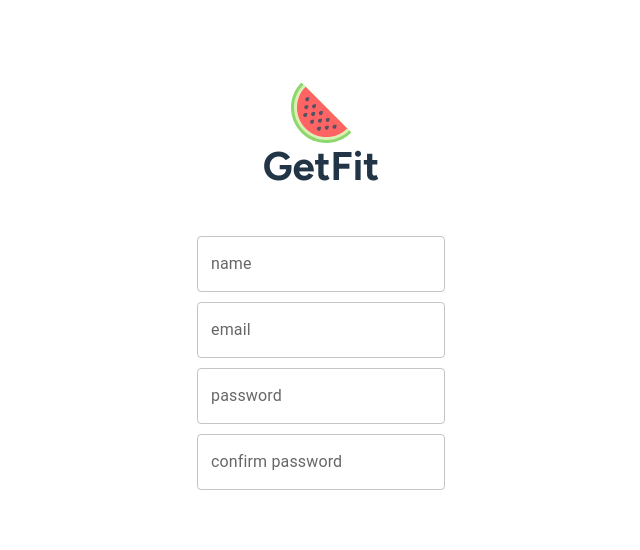
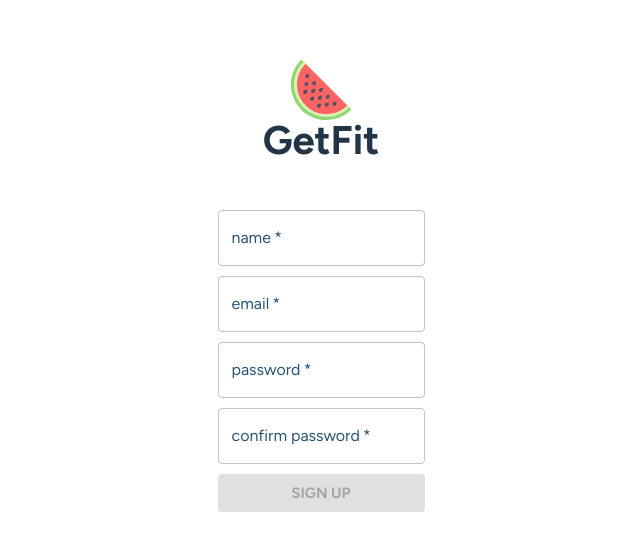
Before and after one commit to pablodamascenoo/getFit-front, a React (Vite) app: page /auth/sign-up in a window 1280 px wide. Shown: the part 114-664 px from the top of the page, without its empty margins (319-959 px from the left). Built offline with nearby package versions, Linux system fonts and the light colour scheme; no server answers.

Commit message:
feat: finish sign-up page

```diff
--- a/package.json
+++ b/package.json
@@ -12,8 +12,10 @@
     "@emotion/react": "^11.10.0",
     "@emotion/styled": "^11.10.0",
     "@mui/material": "^5.10.0",
+    "axios": "^0.27.2",
     "react": "^18.2.0",
     "react-dom": "^18.2.0",
+    "react-loader-spinner": "^5.1.7-beta.1",
     "react-router-dom": "^6.3.0",
     "styled-components": "^5.3.5"
   },
--- a/src/App.css
+++ b/src/App.css
@@ -1,6 +1,8 @@
 #root {
-  max-width: 1280px;
-  margin: 0 auto;
-  padding: 2rem;
-  text-align: center;
+  width: 100%;
+  height: 100vh;
 }
+
+* {
+  box-sizing: border-box;
+}
--- a/src/App.jsx
+++ b/src/App.jsx
@@ -3,18 +3,20 @@ import { BrowserRouter, Routes, Route } from "react-router-dom";
 import "./App.css";
 import Reset from "./assets/global_styles/Reset.js";
 import RegisterPage from "./pages/RegisterPage/index.jsx";
+import { theme } from "./assets/themes/index.js";
+import { ThemeProvider } from "@mui/material";
 
 function App() {
-  const [count, setCount] = useState(0);
-
   return (
     <>
       <Reset />
-      <BrowserRouter>
-        <Routes>
-          <Route path="/auth/sign-up" element={<RegisterPage />} />
-        </Routes>
-      </BrowserRouter>
+      <ThemeProvider theme={theme}>
+        <BrowserRouter>
+          <Routes>
+            <Route path="/auth/sign-up" element={<RegisterPage />} />
+          </Routes>
+        </BrowserRouter>
+      </ThemeProvider>
     </>
   );
 }
--- /dev/null
+++ b/src/assets/themes/index.js
@@ -0,0 +1,24 @@
+import { createTheme } from "@mui/material";
+
+export const theme = createTheme({
+  typography: {
+    button: {
+      fontSize: 15,
+      fontWeight: 700,
+    },
+    fontFamily: ['"Figtree"', "sans-serif"].join(","),
+  },
+  palette: {
+    primary: {
+      main: "#285576",
+    },
+    secondary: {
+      contrastText: "#285576",
+      main: "#FFC74E",
+    },
+    text: {
+      primary: "#285576",
+      secondary: "#285576",
+    },
+  },
+});
--- a/src/pages/RegisterPage/index.jsx
+++ b/src/pages/RegisterPage/index.jsx
@@ -1,32 +1,144 @@
-import TextField from "@mui/material/TextField";
+import { TextField, Button } from "@mui/material";
+import { useState } from "react";
+import { TailSpin } from "react-loader-spinner";
+import api from "../../services/api.js";
+
 import watermelon from "../../../public/watermelon.svg";
-import { Form, TitleBox } from "./style.js";
+import { Form, TitleBox, Container } from "./style.js";
+import { useNavigate } from "react-router-dom";
 
 export default function RegisterPage() {
+  const [register, SetRegister] = useState({
+    name: "",
+    email: "",
+    password: "",
+    confirmPassword: "",
+  });
+  const [errorText, SetErrorText] = useState({
+    name: "",
+    email: "",
+    password: "",
+    confirmPassword: "",
+  });
+  const [submited, SetSubmited] = useState(false);
+  const navigate = useNavigate();
+
+  function handleInput(e) {
+    register[e.target.name] = e.target.value;
+    SetRegister({ ...register });
+  }
+
+  const { name, email, password, confirmPassword } = register;
+
   function handleSubmit(e) {
     e.preventDefault();
+
+    SetErrorText({ name: "", email: "", password: "", confirmPassword: "" });
+
+    if (name.length < 3) {
+      SetErrorText({ ...errorText, name: "at least 3 characters" });
+      return;
+    }
+    if (password.length < 5) {
+      SetErrorText({ ...errorText, password: "at least 5 characters" });
+      return;
+    }
+    if (confirmPassword !== password) {
+      SetErrorText({
+        ...errorText,
+        confirmPassword: "passwords must match",
+      });
+      return;
+    }
+
+    SetSubmited(true);
+
+    const promisse = api.post("/auth/sign-up", { ...register });
+
+    promisse.then(() => {
+      navigate("/auth/sign-in");
+      return;
+    });
+
+    promisse.catch((error) => {
+      alert(error.response.data);
+    });
+
+    SetSubmited(false);
   }
 
   return (
-    <>
+    <Container>
       <TitleBox>
         <img src={watermelon} alt="watermelon" />
         <h2>GetFit</h2>
       </TitleBox>
       <Form onSubmit={handleSubmit}>
-        <TextField label="name" variant="outlined"></TextField>
-        <TextField label="email" variant="outlined" type="email"></TextField>
+        <TextField
+          label="name"
+          variant="outlined"
+          name="name"
+          onChange={handleInput}
+          value={register.name}
+          disabled={submited}
+          required
+          error={errorText.name}
+          helperText={errorText.name}
+        ></TextField>
+        <TextField
+          label="email"
+          variant="outlined"
+          name="email"
+          type="email"
+          onChange={handleInput}
+          value={register.email}
+          disabled={submited}
+          required
+          error={errorText.email}
+          helperText={errorText.email}
+        ></TextField>
         <TextField
           label="password"
           variant="outlined"
+          name="password"
           type="password"
+          onChange={handleInput}
+          value={register.password}
+          disabled={submited}
+          required
+          error={errorText.password}
+          helperText={errorText.password}
         ></TextField>
         <TextField
           label="confirm password"
           variant="outlined"
+          name="confirmPassword"
           type="password"
+          onChange={handleInput}
+          value={register.confirmPassword}
+          disabled={submited}
+          required
+          error={errorText.confirmPassword}
+          helperText={errorText.confirmPassword}
         ></TextField>
+        <Button
+          variant="contained"
+          color="secondary"
+          type="submit"
+          disabled={!(name && email && password && confirmPassword) || submited}
+        >
+          {submited ? (
+            <TailSpin
+              height={30}
+              width={30}
+              radius={1}
+              color={"#285576"}
+            ></TailSpin>
+          ) : (
+            "Sign up"
+          )}
+        </Button>
       </Form>
-    </>
+    </Container>
   );
 }
--- a/src/pages/RegisterPage/style.js
+++ b/src/pages/RegisterPage/style.js
@@ -7,6 +7,9 @@ export const Form = styled.form`
 `;
 
 export const TitleBox = styled.div`
+  display: flex;
+  flex-direction: column;
+  align-items: center;
   h2 {
     font-size: 40px;
     font-weight: 700;
@@ -16,3 +19,12 @@ export const TitleBox = styled.div`
     width: 60px;
   }
 `;
+
+export const Container = styled.main`
+  width: 100%;
+  height: 100%;
+  display: flex;
+  flex-direction: column;
+  justify-content: center;
+  align-items: center;
+`;
--- /dev/null
+++ b/src/services/api.js
@@ -0,0 +1,9 @@
+import axios from "axios";
+
+const API_URL = import.meta.env.VITE_API_URL;
+
+const api = axios.create({
+  baseURL: API_URL,
+});
+
+export default api;
```
Also changed, not shown: 2 other files (tests, documents, lock files or other folders).
